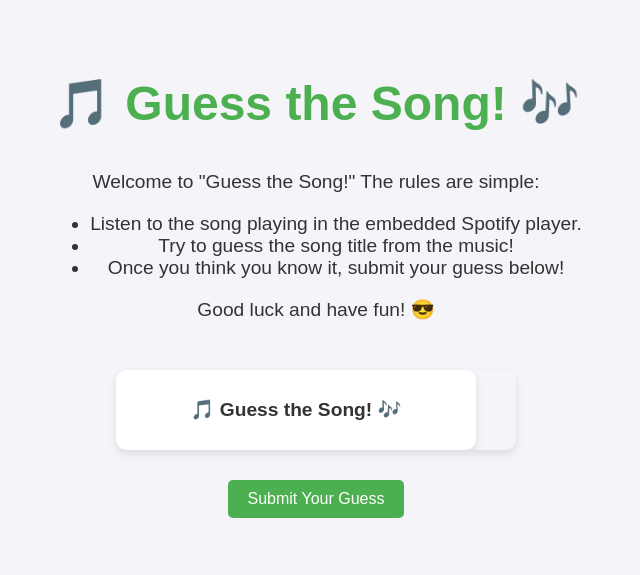
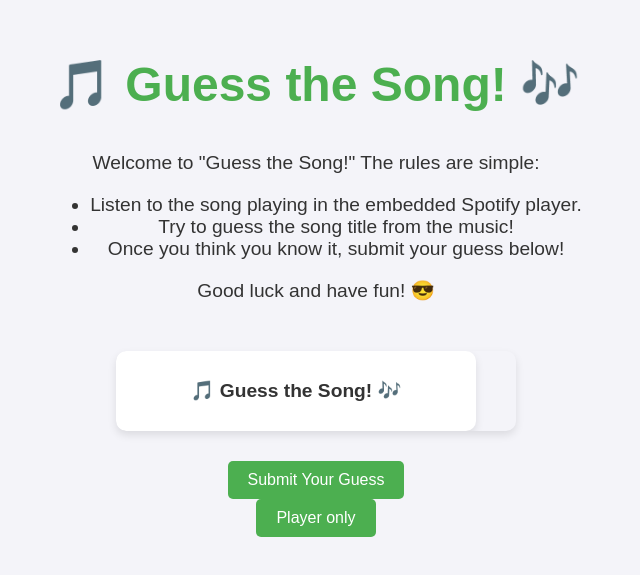
Before and after one commit to KneuKneu/Play-Hidden-Spotify-Song, a plain HTML site: page index.html in a window 1280 px wide. Shown: the part 139-714 px from the top of the page, without its empty margins (324-964 px from the left). Drawn offline with Linux system fonts and the light colour scheme.

Commit message:
Added navigation button
Added a button to navigate to the player only page

```diff
--- a/index.html
+++ b/index.html
@@ -118,6 +118,7 @@
     </div>
 
     <button class="btn">Submit Your Guess</button>
+    <a href="Player_only/index.html"><button class="btn">Player only</button></a>
   </div>
 
   <script>
```
